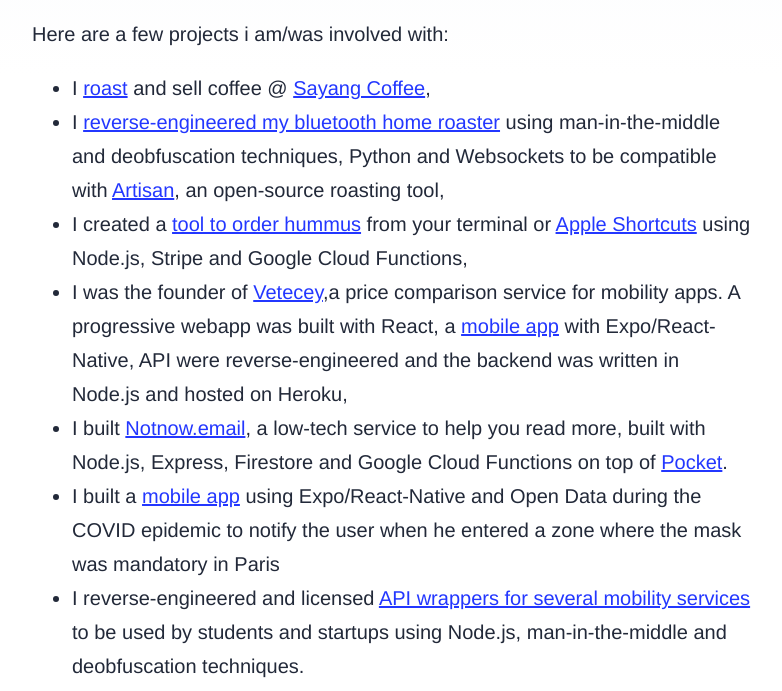
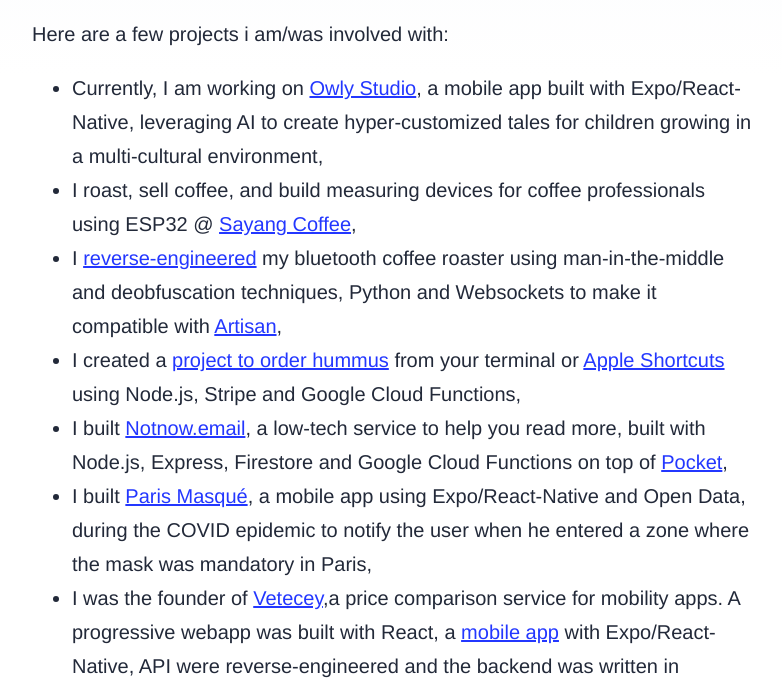
Before and after one commit to jzarca01/jzarca01.github.io, an Astro site: page / in a window 1280 px wide. Shown: the part 524-1215 px from the top of the page, without its empty margins (248-1030 px from the left). Built offline with nearby package versions, Linux system fonts and the light colour scheme; Astro itself is replaced by a stand-in of ours.

Commit message:
update homepage

```diff
--- a/src/pages/index.astro
+++ b/src/pages/index.astro
@@ -36,10 +36,11 @@
         Here are a few projects i am/was involved with:
         <ul>
           <li>
-            I <a
-              href='https://www.instagram.com/p/C9j6UeZsqnq/?utm_source=ig_web_copy_link&igsh=MzRlODBiNWFlZA=='
-              target='_blank'>roast</a
-            > and sell coffee @ <a
+            Currently, I am working on <a href="https://github.com/Owly-Studio" target="_blank">Owly Studio</a>, a mobile app built with Expo/React-Native, leveraging AI to create hyper-customized tales for children growing in a multi-cultural environment,
+          </li>
+
+          <li>
+            I roast, sell coffee, and build measuring devices for coffee professionals using ESP32 @ <a
               href='https://www.sayang.coffee'
               target='_blank'>Sayang Coffee</a
             >,
@@ -47,18 +48,35 @@
           <li>
             I <a
               href='https://github.com/jzarca01/artisan-sandboxsmart'
-              target='_blank'>reverse-engineered my bluetooth home roaster</a
-            > using man-in-the-middle and deobfuscation techniques, Python and Websockets
-            to be compatible with <a
+              target='_blank'>reverse-engineered</a> my bluetooth coffee roaster using man-in-the-middle and deobfuscation techniques, Python and Websockets
+            to make it compatible with <a
               href='https://artisan-scope.org'
               target='_blank'>Artisan</a
-            >, an open-source roasting tool,
+            >,
           </li>
           <li>
             I created a <a
               href='https://github.com/jzarca01/houmous-as-a-service'
-              target='_blank'>tool to order hummus</a
+              target='_blank'>project to order hummus</a
             > from your terminal or <a href="https://www.icloud.com/shortcuts/1c386a2eb14b4e219f4ae8166e61e970" target="_blank">Apple Shortcuts</a> using Node.js, Stripe and Google Cloud Functions,
+          </li>
+          <li>
+            I built <a
+              href='https://web.archive.org/web/20230130022325/https://www.notnow.email/'
+              target='_blank'>Notnow.email</a
+            >, a low-tech service to help you read more, built with Node.js,
+            Express, Firestore and Google Cloud Functions on top of <a
+              href='https://getpocket.com'
+              target='_blank'>Pocket</a
+            >,
+          </li>
+          <li>
+            I built <a
+              href='https://github.com/jzarca01/paris-masque'
+              target='_blank'>Paris Masqué</a
+            >, a mobile app using Expo/React-Native and Open Data, during the COVID epidemic to
+            notify the user when he entered a zone where the mask was mandatory in
+            Paris,
           </li>
           <li>
             I was the founder of <a
@@ -70,24 +88,6 @@
               target='_blank'>mobile app</a
             > with Expo/React-Native, API were reverse-engineered and the backend
             was written in Node.js and hosted on Heroku,
-          </li>
-          <li>
-            I built <a
-              href='https://web.archive.org/web/20230130022325/https://www.notnow.email/'
-              target='_blank'>Notnow.email</a
-            >, a low-tech service to help you read more, built with Node.js,
-            Express, Firestore and Google Cloud Functions on top of <a
-              href='https://getpocket.com'
-              target='_blank'>Pocket</a
-            >.
-          </li>
-          <li>
-            I built a <a
-              href='https://github.com/jzarca01/paris-masque'
-              target='_blank'>mobile app</a
-            > using Expo/React-Native and Open Data during the COVID epidemic to
-            notify the user when he entered a zone where the mask was mandatory in
-            Paris
           </li>
           <li>
             I reverse-engineered and licensed <a
```
Also changed, not shown: src/content/blog/build-your-first-skill-for-alexa-part-2.md (+1 -1 lines).
